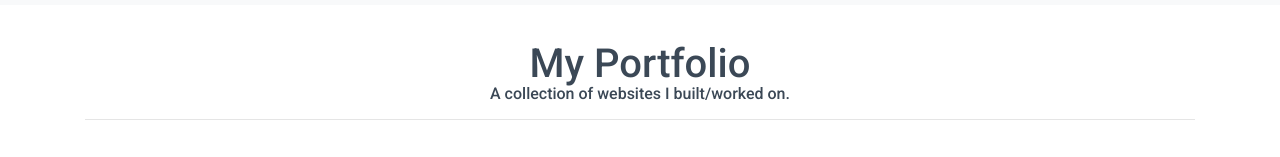
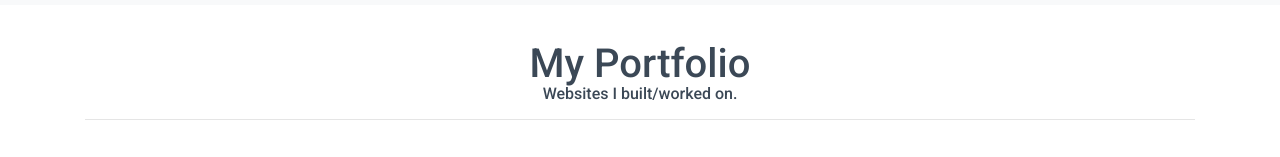
Before and after one commit to Russlascala/swellvisuals, a plain HTML site: page portfolio.html in a window 1280 px wide. Shown: the part 88-245 px from the top of the page. Drawn offline with nearby package versions, Linux system fonts and the light colour scheme.

Commit message:
addedsub

```diff
--- a/portfolio.html
+++ b/portfolio.html
@@ -55,7 +55,7 @@
 
   <div class="container port-contain">
     <h1 class="text-center heading2 mt-35">My Portfolio</h1>
-    <h6 class="subHeading2 text-center">A collection of websites I built/worked on.</h6>
+    <h6 class="subHeading2 text-center">Websites I built/worked on.</h6>
     <hr>
 
     <!-- CCJ -->
```
